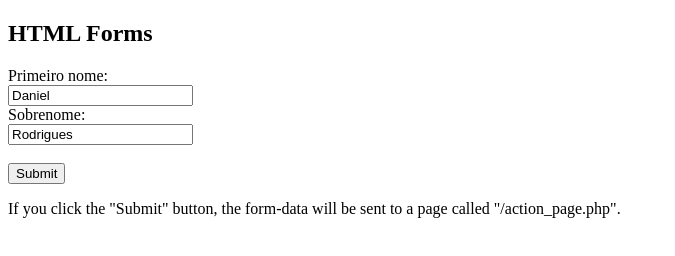
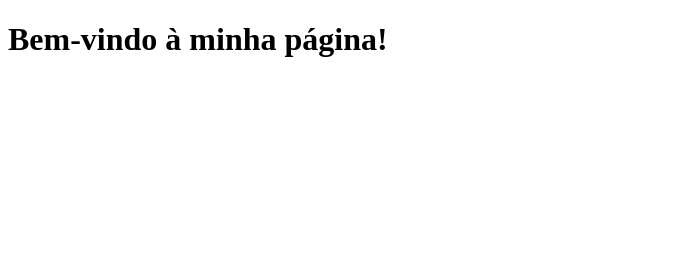
Before and after one commit to Daniel-Rodrigues18/Daniel-Rodrigues18.github.io, a plain HTML site: page index.html in a window 1280 px wide. Shown: the whole page, without its empty margins (0-675 px from the left). Drawn offline with Linux system fonts and the light colour scheme.

Commit message:
Update index.html

```diff
--- a/index.html
+++ b/index.html
@@ -1,18 +1,9 @@
 <!DOCTYPE html>
 <html>
+<head>
+	<title>Minha Primeira Página</title>
+</head>
 <body>
-
-<h2>HTML Forms</h2>
-
-<form action="/action_page.php">
-  <label for="fname">Primeiro nome:</label><br>
-  <input type="text" id="fname" name="fname" value="Daniel"><br>
-  <label for="lname">Sobrenome:</label><br>
-  <input type="text" id="lname" name="lname" value="Rodrigues"><br><br>
-  <input type="submit" value="Submit">
-</form>
-
-<p>If you click the "Submit" button, the form-data will be sent to a page called "/action_page.php".</p>
-
+	<h1>Bem-vindo à minha página!</h1>
 </body>
 </html>
```
